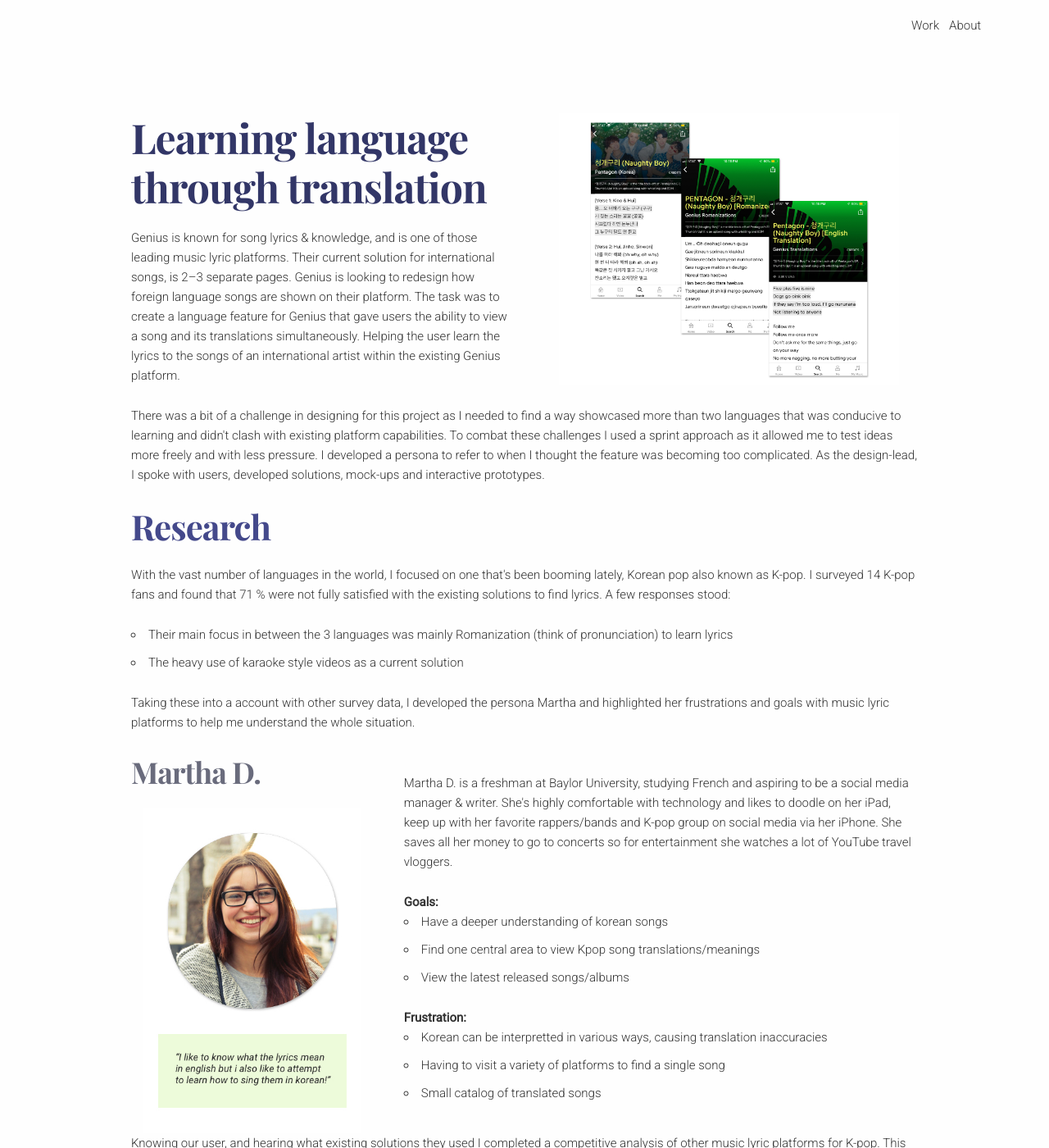
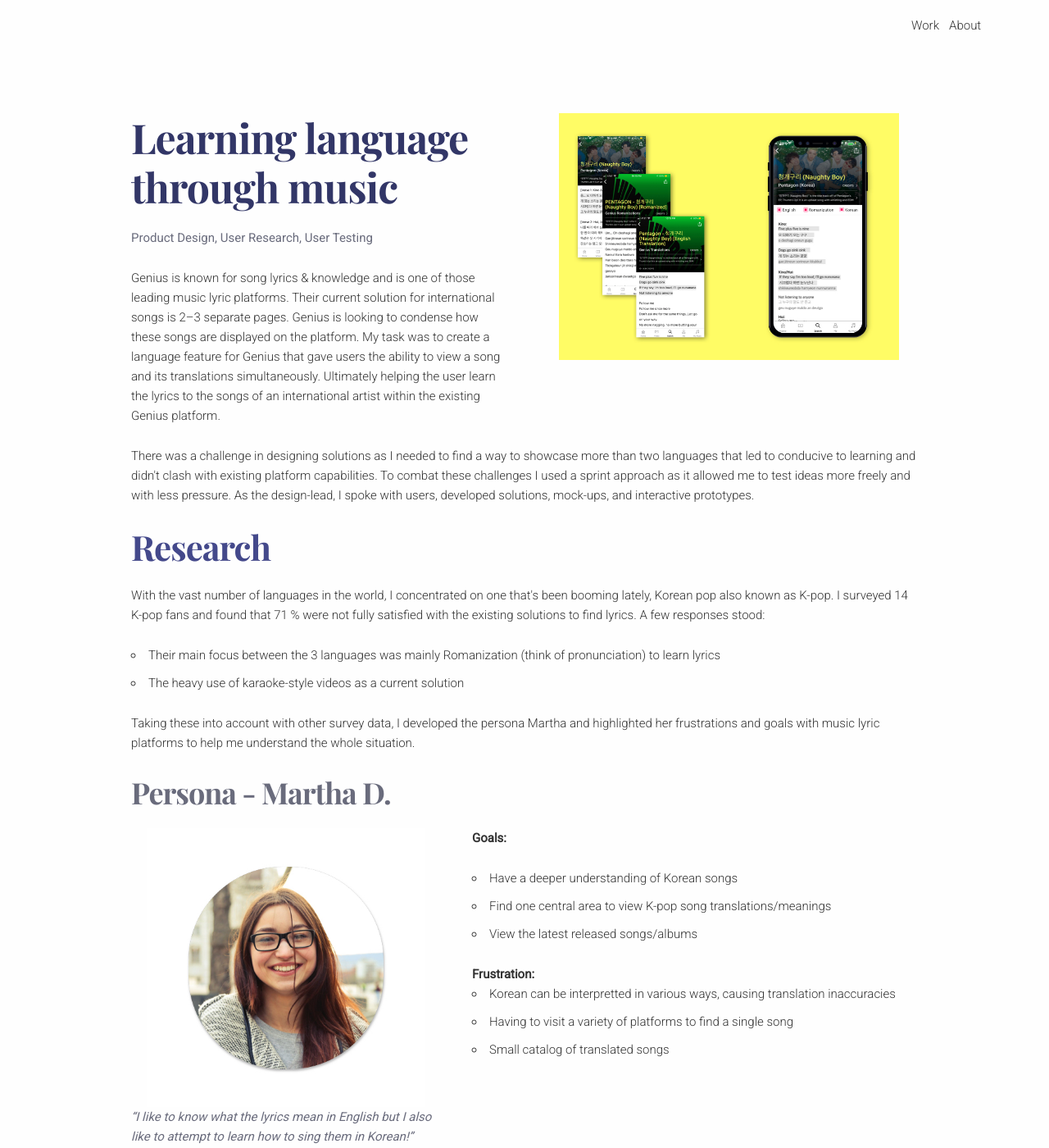
Before and after one commit to silviafuen/silviafuen.github.io, a Jekyll site: the page built from _posts/2018-11-05-music.html, in a window 1280 px wide and 1400 px high. Shown: the whole window at 82% size. Built offline with Jekyll 4.4.1, drawn with Linux system fonts in a browser that asks for light colours; nearby versions of some CDN libraries; some of the changed text lies outside the part shown.

Commit message:
Reformatting Case Studies
- Adding Lightbox capability
- New images for Music case study
- restructure copy for music case study
- Addition of 3 word project focus
- Small copy updates/edits

```diff
--- a/_posts/2018-08-16-banking.html
+++ b/_posts/2018-08-16-banking.html
@@ -7,7 +7,8 @@
   <div class="container">
     <div class="row">
       <div class="five columns">
-        <h2>First Financial Bank</h2>
+        <h1>First Financial Bank</h1>
+        <p class="caption">User Research, Personas, Mockups</p>
         <i>Utilizing personalization to improve the banking experience to fit the
            customer's lifestyle and needs.</i><br><br>
         <p>First Financial Bank(FFB) is a small bank system across West and Mid Texas. Each year they are opening more and more branches, mainly near small universities in Texas. As a result, they’ve had an influx of customers that range from 18 - 24yrs.
@@ -192,7 +193,7 @@
         <img src="assets/students-ico.jpg">
       </div>
       <div class="three columns">
-        <h5>Learning Language Through Translation</h5>
+        <h5>Learning Language Through Music</h5>
         <p><a href="/music">
           Genius’ Language feature addresses the growing interest in international music.</a></p>
       </div>
--- a/_posts/2018-11-05-music.html
+++ b/_posts/2018-11-05-music.html
@@ -7,53 +7,47 @@
   <div class="container">
     <div class="row">
       <div class="six columns">
-        <h1>Learning language through  translation</h1>
-        <p>Genius is known for song lyrics & knowledge, and is one of those leading music lyric platforms. Their current solution for international songs, is 2–3 separate pages. Genius is looking to redesign how foreign language songs are shown on their
-          platform. The task was to create a language feature for Genius that gave users the ability to view a song and its translations simultaneously. Helping the user learn the lyrics to the songs of an international artist within the existing Genius
-          platform.
+        <h1>Learning language through  music</h1>
+        <p class="caption">Product Design, User Research, User Testing</p>
+        <p>
+          Genius is known for song lyrics & knowledge and is one of those leading music lyric platforms. Their current solution for international songs is 2–3 separate pages. Genius is looking to condense how these songs are displayed on the platform. My task was to create a language feature for Genius that gave users the ability to view a song and its translations simultaneously. Ultimately helping the user learn the lyrics to the songs of an international artist within the existing Genius platform.
         </p>
       </div>
       <div class="six columns">
-        <img src="assets/music-cover.jpg" alt="">
+        <a data-fancybox="gallery" data-fancybox data-caption="Left: Genius’ current solution of 3 separate pages for a single song. Right:Proposed solution of a Checkbox filter bar" href="assets/music-cover.jpg"><img src="assets/music-cover.jpg" alt="Left: Genius’ current solution of 3 separate pages for a single song. Right:Proposed solution of a Checkbox filter bar"></a>
       </div>
     </div>
 
     <div class="row">
-      <p>There was a bit of a challenge in designing for this project as I needed to find a way showcased more than two languages that was conducive to learning and didn't clash with existing platform capabilities. To combat these challenges I used a sprint
-        approach as it allowed me to test ideas more freely and with less pressure. I developed a persona to refer to when I thought the feature was becoming too complicated. As the design-lead, I spoke with users, developed solutions, mock-ups and interactive
-        prototypes.
+      <p>There was a challenge in designing solutions as I needed to find a way to showcase more than two languages that led to conducive to learning and didn't clash with existing platform capabilities. To combat these challenges I used a sprint approach as it allowed me to test ideas more freely and with less pressure.  As the design-lead, I spoke with users, developed solutions, mock-ups, and interactive prototypes.
       </p>
 
       <h2>Research</h2>
-      <p>With the vast number of languages in the world, I focused on one that's been booming lately, Korean pop also known as K-pop. I surveyed 14 K-pop fans and found that 71 % were not fully satisfied with the existing solutions to find lyrics. A few
-        responses stood:</p>
+      <p>With the vast number of languages in the world, I concentrated on one that's been booming lately, Korean pop also known as K-pop. I surveyed 14 K-pop fans and found that 71 % were not fully satisfied with the existing solutions to find lyrics.  A few responses stood:</p>
       <ul>
-        <li>Their main focus in between the 3 languages was mainly Romanization (think of pronunciation) to learn lyrics</li>
-        <li>The heavy use of karaoke style videos as a current solution</li>
+        <li>Their main focus  between the 3 languages was mainly Romanization (think of pronunciation) to learn lyrics</li>
+        <li>The heavy use of karaoke-style videos as a current solution</li>
       </ul>
-      <p> Taking these into a account with other survey data, I developed the persona Martha and highlighted her frustrations and goals with music lyric platforms to help me understand the whole situation.</p>
+      <p>Taking these into account with other survey data, I developed the persona Martha and highlighted her frustrations and goals with music lyric platforms to help me understand the whole situation.</p>
+      <h3>Persona - Martha D.</h3>
     </div>
 
     <div class="row">
-      <div class="four columns">
-        <h3>Martha D.</h3>
-        <img src="assets/music-persona.jpg" alt="">
+      <div class="five columns">
+        <img src="assets/music-persona.jpg" alt="Martha D.">
+        <p class="caption"><i>“I like to know what the lyrics mean in English but I also like to attempt to learn how to sing them in Korean!”</i></p>
       </div>
-      <div class="eight columns">
+      <div class="seven columns">
         <p>
-          <p>Martha D. is a freshman at Baylor University, studying French and aspiring to be a social media manager & writer. She's highly comfortable with technology and likes to doodle on her iPad, keep up with her favorite rappers/bands and K-pop group
-            on social media via her iPhone. She saves all her money to go to concerts so for entertainment she watches a lot of YouTube travel vloggers.</p>
           <b>Goals:</b>
           <ul>
-            <li>Have a deeper understanding of korean songs</li>
-            <li>Find one central area to view Kpop song translations/meanings
-            </li>
+            <li>Have a deeper understanding of Korean songs</li>
+            <li>Find one central area to view K-pop song translations/meanings</li>
             <li>View the latest released songs/albums</li>
           </ul>
           <b>Frustration:</b>
           <ul>
-            <li>Korean can be interpretted in various ways, causing translation inaccuracies
-            </li>
+            <li>Korean can be interpretted in various ways, causing translation inaccuracies</li>
             <li>Having to visit a variety of platforms to find a single song</li>
             <li>Small catalog of translated songs</li>
           </ul>
@@ -62,74 +56,98 @@
     </div>
 
     <div class="row">
-      <p>Knowing our user, and hearing what existing solutions they used I completed a competitive analysis of other music lyric platforms for K-pop. This was an important step as it let me know what was working for them and what they disliked about them.
-        Users mentioned ColorCoded Lyrics, YouTube Translation and Google Translate as top resources and I added notes below each for likes and dislikes they expressed with each</p>
-      <img src="assets/music-competitive.jpg" alt="">
+      <p>Knowing our user, and hearing what existing solutions they used I completed a competitive analysis of other music lyric platforms for K-pop. This was an essential step as it let me know what was working and what wasn't. Users mentioned ColorCoded Lyrics, YouTube Translation, and Google Translate as top resources. I added notes below each for the likes and dislikes they expressed.</p>
+    </div>
+    <div class="row">
+      <div class="four columns">
+        <a data-fancybox="gallery" href="assets/music-comparecolor.jpg" data-fancybox data-caption="Competitive analysis of competitor site ColorCoded Lyrics">
+        <img src="assets/music-comparecolor.jpg" alt="Competitive analysis of ColorCoded Lyrics">
+        </a>
+      </div>
+      <div class="four columns">
+        <a data-fancybox="gallery" href="assets/music-compareyoutube.jpg" data-fancybox data-caption="Competitive analysis of competitor site YouTube">
+        <img src="assets/music-compareyoutube.jpg" alt="Competitive Analysis of Youtube">
+        </a>
+      </div>
+      <div class="four columns">
+        <a data-fancybox="gallery" href="assets/music-comparegoogle.jpg" data-fancybox data-caption="Competitive analysis of competitor site Google Translate">
+        <img src="assets/music-comparegoogle.jpg" alt="Competitive analysis of Google Translates">
+        </a>
+      </div>
+
+    </div>
+    <div>
+      <br>
+        <p class="caption">Competitive analysis of competitor sites for K-pop music with user likes and dislikes for each platform</p>
       <h2>Process</h2>
-      <p>As this was a sprint, I tried to move as quickly as possible so a lot of the first iterations and trial solutions were based on paper and hand drawn. I was able to move faster this way and get it in front of users to hear what they thought, make
-        a decision from their input and move on to a mid-fidelity mockup </p>
+      <p>As this was a sprint a lot of the first iterations and trial solutions were based on paper. I was able to move fast this way and get in front of users to hear what they thought, make a decision from their input and move on to a mid-fidelity mockup.</p>
     </div>
 
     <div class="row">
-      <div class="seven columns">
-        <img src="assets/music-sketches.JPG" alt="">
+        <p>Having completed the competitive analysis, I was able to understand what was working and wasn't in the existing market. I started to brain store off of the research and developing potential solutions through a crazy-8's exercise of sketches. </p>
+
+      <p><br>From that exercise, I chose to develop 2 options as low fidelity paper prototypes. I asked 3 users which they found helped them in view a song with the least amount of difficulty, measured in terms of speed and taps/swipes.</p>
+    </div>
+    <div class="row">
+      <div class="six columns">
+        <a data-fancybox="gallery" href="assets/music-option1.jpg" data-fancybox data-caption="Option 1 used checkboxes to view languages">
+        <img src="assets/music-option1.jpg" alt="">
+        </a>
+        <p class="caption">Option 1 - Checkboxes </p>
       </div>
-      <div class="five columns">
-        </p>Once completing the competitive analysis, I was able to understand what was working and wasn't in the existing market. I started to brain store off of the research and developing potential solutions through a crazy-8's excercise of sketches. This
-        helped me run through a lot of ideas quickly and once completed, I took the time to compare what I had and further think about what could go wrong with each of the 8. </p>
+      <div class="six columns">
+        <a data-fancybox="gallery" href="assets/music-option2.jpg" data-fancybox data-caption="Option 2 used tabs to switch between languages">
+        <img src="assets/music-option2.jpg" alt="">
+        </a>
+        <p class="caption">Option 2 - Tabs </p>
       </div>
+    </div>
+    <div>
+      <p>Option 1 was the winner as users expressed that it was similar to the video format that they knew of. Option 2 was less popular as users disliked swiping between tabs to view the other languages.</p>
+
+      <p>With a decision, I proceeded to the user flow on paper mockups figuring out what screens users would be seeing before interacting with the feature. This step helped me figure out what needed to be to designed aside from the main feature. </p>
+      <p>This where onboarding came into consideration and where I started forming an idea for it.</p>
+    </div>
+
+    <div class="row">
+      <h2>Testing</h2>
+      <a data-fancybox="gallery" href="assets/music-midfid.jpg" data-fancybox data-caption="The main functionality of app during the mid-fidelity stage">
+      <img src="assets/music-midfid.jpg" alt=""></a>
+      <br>
+      <p>Starting with a mid-fidelity prototype, I tested with a group of 7. The results I saw after some on-boarding was that users were able to quickly adapt to the feature and still relied on existing functionalities to find things such as descriptions.</p>
+
+      <p>From that session I made notes for the next iteration:</p>
+      <ul>
+        <li>Users played with the feature, checking and un-checking boxes before continuing with a task.</li>
+        <li>Just at a glance, about 3/7 were not aware they were checkboxes could be selected</li>
+        <li>2 users expressed wanting more color on the page to identify the different languages</li>
+        <li>3 users suggested changing the order of the languages based on their experience of learning the Korean language.</li>
+      </ul>
+      <h3>Iterating</h3>
+      <p>Based on feedback from users I decided to revisit the onboarding process and make changes/updates  for the final high fidelity prototype such as:</p>
     </div>
 
     <div class="row">
 
-      <p><br>From that excersice, I developed out 2 options as low fidelity paper prototypes and completed a comparative study with 3 users where I asked them which they found helped them in view a song with the least amount of difficulty(measured in terms
-        of speed and taps/swipes).</p>
-      <img src="assets/music-compare.jpg" alt="" width="100%">
-      <p>I came away with Option 1 as the best, as users expressed that it was similar to the video format that they knew of. Option 2 was less popular, I heard from users that they disliked of swiping between tabs of languages to find information.</p>
-
-      <p>Having decided on what option was going to be fully developed I went ahead, I went on to the user flow through paper mockups figuring out what screens users would be seeing prior to interacting with the feature. This step helped me figure out what
-        I was needing to design aside from the main feature. This where I took onboarding into consideration and came up with an idea for that. </p>
-
-
-    </div>
-
-    <div class="row">
-      <h2>Testing</h2>
-      <img src="assets/music-mid.jpg" alt="">
-
-      <p>We developed Option 1 into a mid-fidelity prototype and tested it with a group of 7. The results we saw after some on-boarding was that users were able to quickly adapt to the feature and still relied on existing functionalities to find things such
-        as descriptions.</p>
-
-      <p>What I took away from the study, were notes on changes that needed to be made in the next iteration:</p>
-      <ul>
-        <li>Users played with the feature, checking and un-checking boxes before continuing with a task.</li>
-        <li>Just at a glance, about 3/7 were not aware they were check boxes could be selected</li>
-        <li>2 users expressed wanting more color on the page to identify the different languages</li>
-        <li>3 users suggested changing the order of the languages based on their experience of learning the Korean language.</li>
-      </ul>
-      <h2>Closing</h2>
-      <p>Based on feedback from users I decided to revisit the onboarding process and make slight changes/updates to the feature. In all I made the following changes and additions: </p>
-    </div>
-
-    <div class="row">
-      <div class="six columns">
-        <iframe width="100%" height="930" src="//invis.io/HQP1WK98BXZ" frameborder="0" allowfullscreen></iframe>
-      </div>
-      <div class="six columns">
+        <a data-fancybox="gallery" href="assets/music-onboarding.jpg" data-fancybox data-caption="The improved onboarding flow for users">
+        <img src="assets/music-onboarding.jpg" alt="">
+        </a>
         <ul>
           <li>An interactive onboarding flow that had users play with the feature to learn about it</li>
           <li>Modifying the text color slightly to give users a visual cue of secondary and third language displayed.</li>
           <li>Changing the Language display from Eng/Romanization/Korean to Eng/Korean/Romnazition to help users who are trying to learn</li>
         </ul>
-        <p>I conducted a final test of a high fidelity prototype and found that with a more interactive on-boarding, users had fewer questions and were able to find lyrics and learn their meaning at a quicker pace.</p>
+        <p>I conducted a final test of this version saw that with a more interactive on-boarding, users had fewer questions and were able to find lyrics and learn at a quicker pace.</p>
 
-        <h3>Take Aways</h3>
+        <h2>Closing </h2>
+        <a data-fancybox="gallery" href="assets/music-final.jpg" data-fancybox data-caption="The three main iterations of Genius' language feature">
+        <img src="assets/music-final.jpg" alt=""></a>
+        <br>
         <p>The music industry is evolving to include more individuals from across the world telling their story in their language. Fans want to know that story, and having a feature like this can connect fans to artist music on a much deeper level.</p>
         <p>This feature can widen the reach of Genius as 6/7 users mentioned exact songs they wanted to use this feature on in the recent past at the end of the study. </p>
 
         <p>Some final notes in developing the product I uncovered a few more unmet needs like an enunciation feature and a karaoke-style, highlighting as the song progressed that I wasn't able to focus on within the scope of this project.</p>
-        <p>I was happy to take on this project and partner with my community of K-pop fans to get their feedback. It made developing a solution more tangible as I was creating for more than myself.</p>
-      </div>
+        <p>I was happy to take on this project and with my friends who are K-pop fans to get their feedback. It made developing a solution more tangible as I was creating for more than myself.</p>
     </div>
   </div>
 
```
Also changed, not shown: other parts of _posts/2018-11-05-music.html (+1 -1 lines), _posts/2017-01-26-tarleton.html (+8 -5 lines), _posts/2018-10-26-signup.html (+12 -8 lines), index.html (+9 -7 lines), assets/music-comparecolor.jpg (added), assets/music-comparegoogle.jpg (added), assets/music-compareyoutube.jpg (added), assets/music-cover.jpg, assets/music-final.jpg (added), assets/music-midfid.jpg (added), assets/music-onboarding.jpg (added), assets/music-option1.jpg (added), assets/music-option2.jpg (added), assets/music-persona.jpg, 2 more files.
